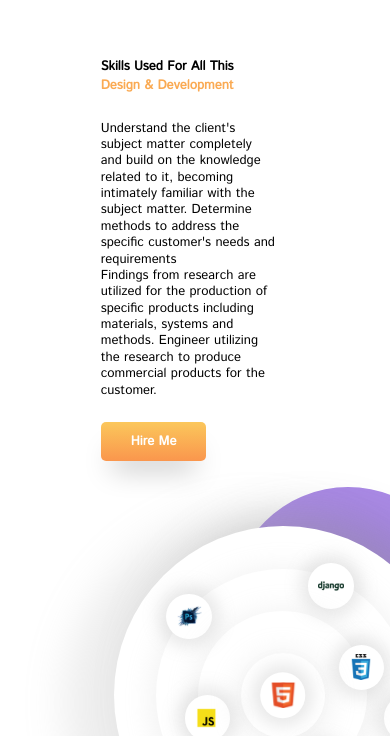
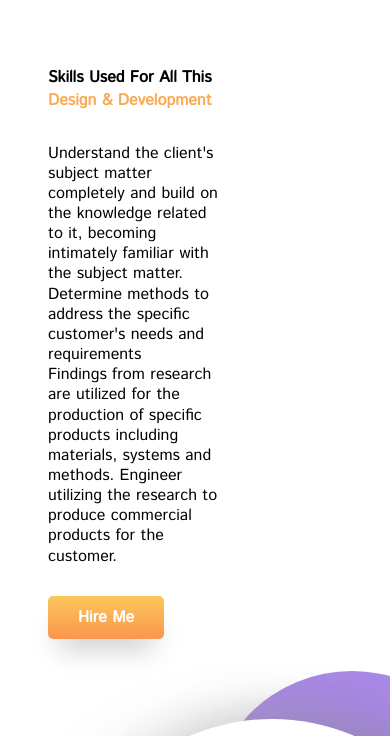
Before and after one commit to principalkelvo/kelvinnjoroowino, a Vue app: page / in a window 390 px wide. Shown: the part 3568-4304 px from the top of the page. Built offline with nearby package versions, Linux system fonts and the light colour scheme.

Commit message:
working on the mobile view size

```diff
--- a/src/components/skills.vue
+++ b/src/components/skills.vue
@@ -367,4 +367,16 @@
     position: absolute;
     object-fit: cover;
 }
+
+@media only screen and (max-width: 769px) {
+  * {
+    font-size: 16px;
+  }
+  .columns {
+    display: flex;
+    flex-direction: column;
+    align-items: flex-start;
+}
+
+}
 </style>
```
